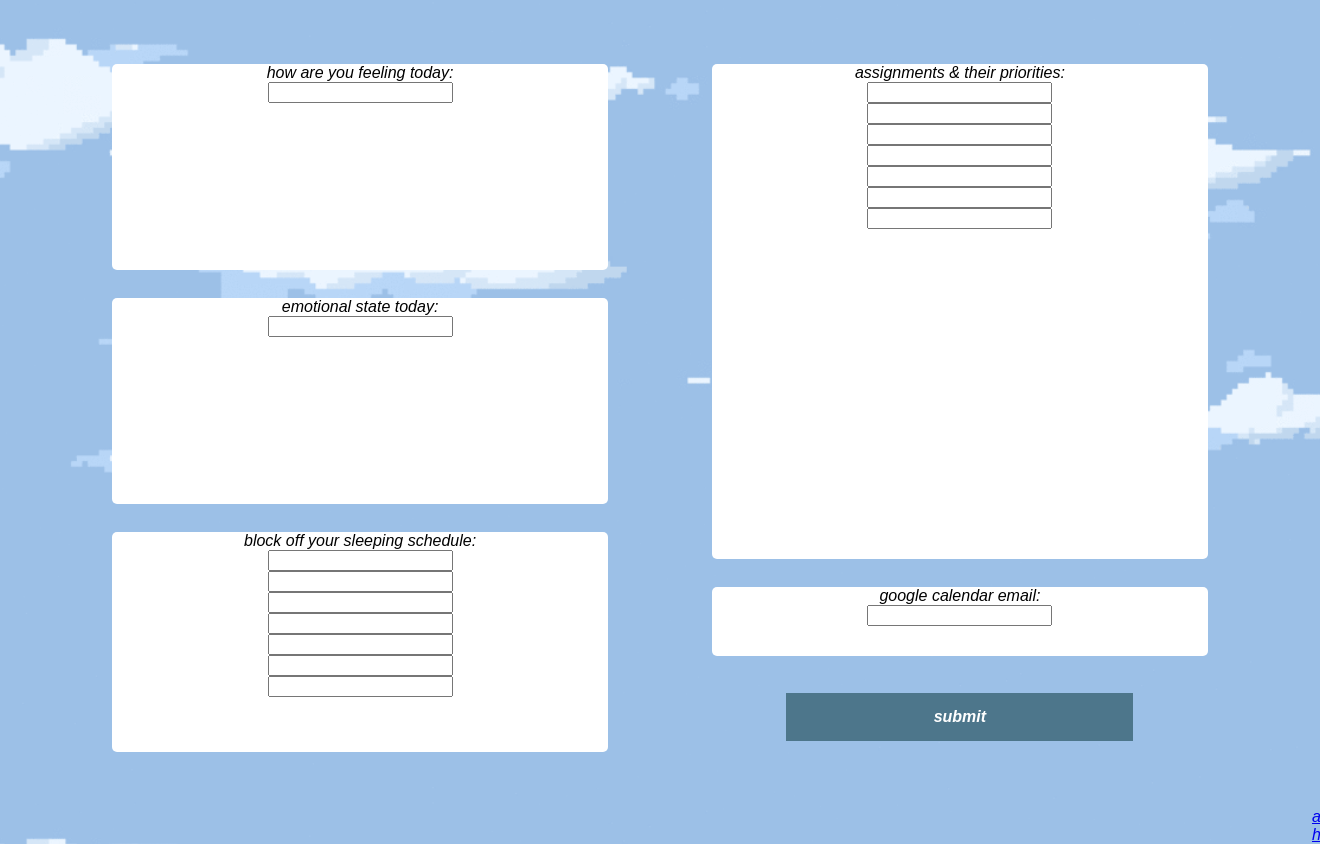
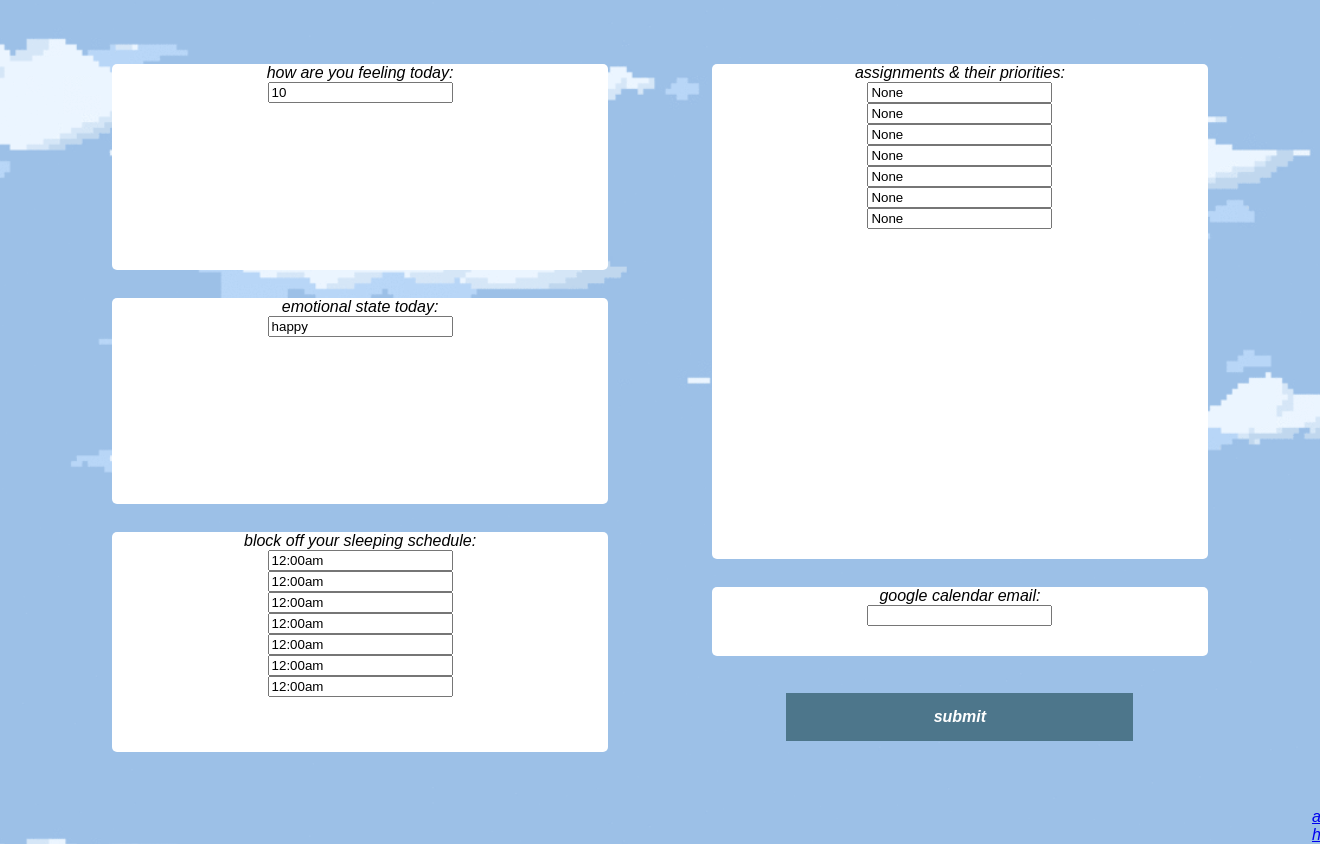
Before and after one commit to derekw23/HackSC, a Flask app: page /about in a window 1320 px wide; the page is wider, and only the part inside the window is pictured. Run offline with Flask 2, Linux system fonts and the light colour scheme.

Commit message:
default values

```diff
--- a/flask intro/templates/about.html
+++ b/flask intro/templates/about.html
@@ -13,28 +13,28 @@
 <body>
   <div class="inputsmain">
     <div class="inputs">
-        <div id="feeling"><div class="box"><form>how are you feeling today:<br><input type="text" name="feel"><br></div></div>
+        <div id="feeling"><div class="box"><form>how are you feeling today:<br><input type="text" name="feel" value="10"><br></div></div>
         <div id="other"></div>
-        <div id="emotion"><div class="box"><form>emotional state today:<br><input type="text" name="emotion"><br></div></div>
+        <div id="emotion"><div class="box"><form>emotional state today:<br><input type="text" name="emotion" value="happy"><br></div></div>
         <div id="other2"></div>
         <div id="sleep"><div class="box"><form>block off your sleeping schedule:<br>
-          <input type="text" name="sleep1"><br>
-          <input type="text" name="sleep2"><br>
-          <input type="text" name="sleep3"><br>
-          <input type="text" name="sleep4"><br>
-          <input type="text" name="sleep5"><br>
-          <input type="text" name="sleep6"><br>
-          <input type="text" name="sleep7"><br></div></div>
+          <input type="text" name="sleep1" value="12:00am"><br>
+          <input type="text" name="sleep2" value="12:00am"><br>
+          <input type="text" name="sleep3" value="12:00am"><br>
+          <input type="text" name="sleep4" value="12:00am"><br>
+          <input type="text" name="sleep5" value="12:00am"><br>
+          <input type="text" name="sleep6" value="12:00am"><br>
+          <input type="text" name="sleep7" value="12:00am"><br></div></div>
     </div>
     <div class="inputs2">
         <div id="assign"><div class="box"><form>assignments & their priorities:<br>
-          <input type="text" name="assignment1"><br>
-          <input type="text" name="assignment2"><br>
-          <input type="text" name="assignment3"><br>
-          <input type="text" name="assignment4"><br>
-          <input type="text" name="assignment5"><br>
-          <input type="text" name="assignment6"><br>
-          <input type="text" name="assignment7"><br></div></div>
+          <input type="text" name="assignment1" value="None"><br>
+          <input type="text" name="assignment2" value="None"><br>
+          <input type="text" name="assignment3" value="None"><br>
+          <input type="text" name="assignment4" value="None"><br>
+          <input type="text" name="assignment5" value="None"><br>
+          <input type="text" name="assignment6" value="None"><br>
+          <input type="text" name="assignment7" value="None"><br></div></div>
         <div id="other"></div>
         <div id="google"><div class="box"><form>google calendar email:<br><input type="text" name="feel"><br></div></div>
         <div id="other2"></div>
```
